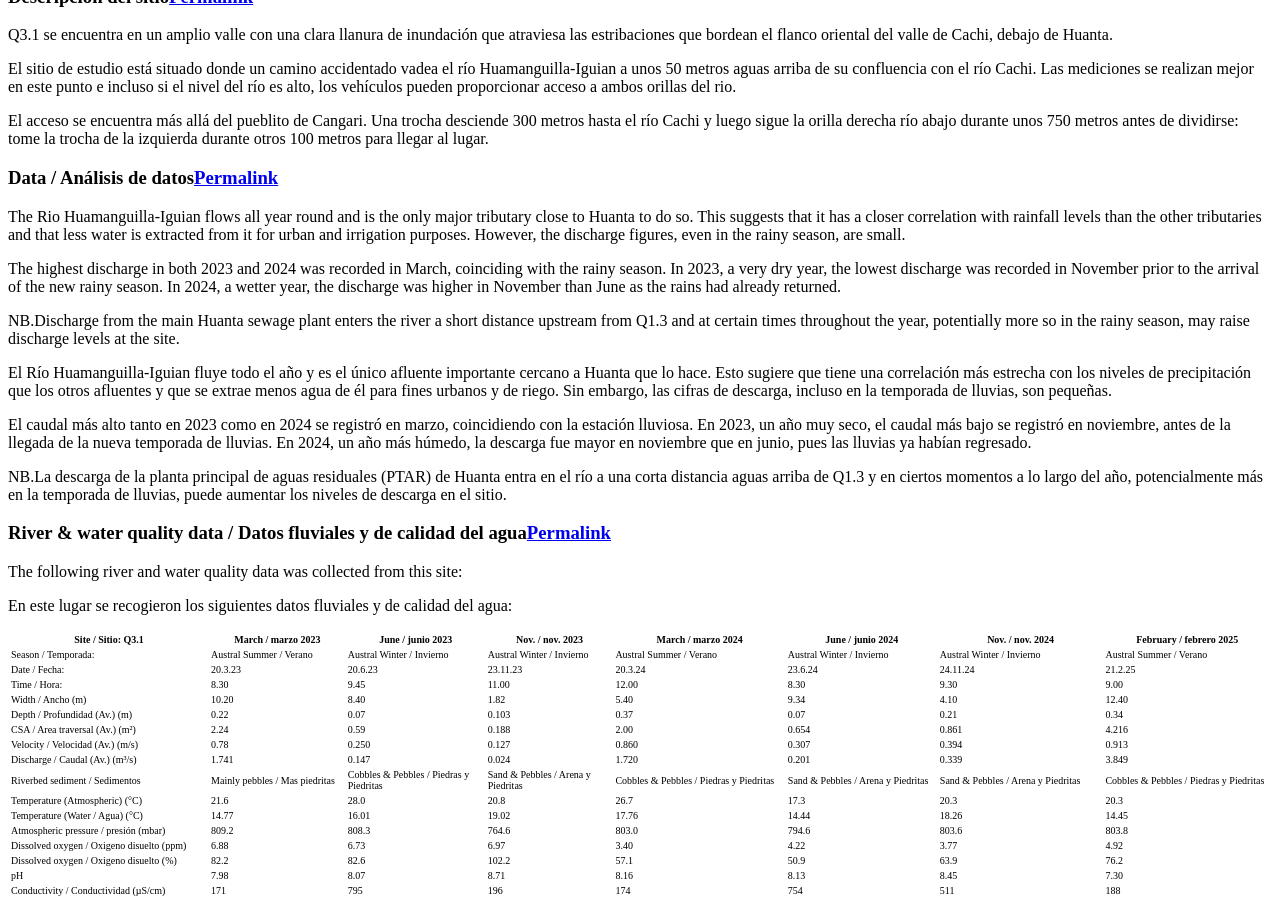
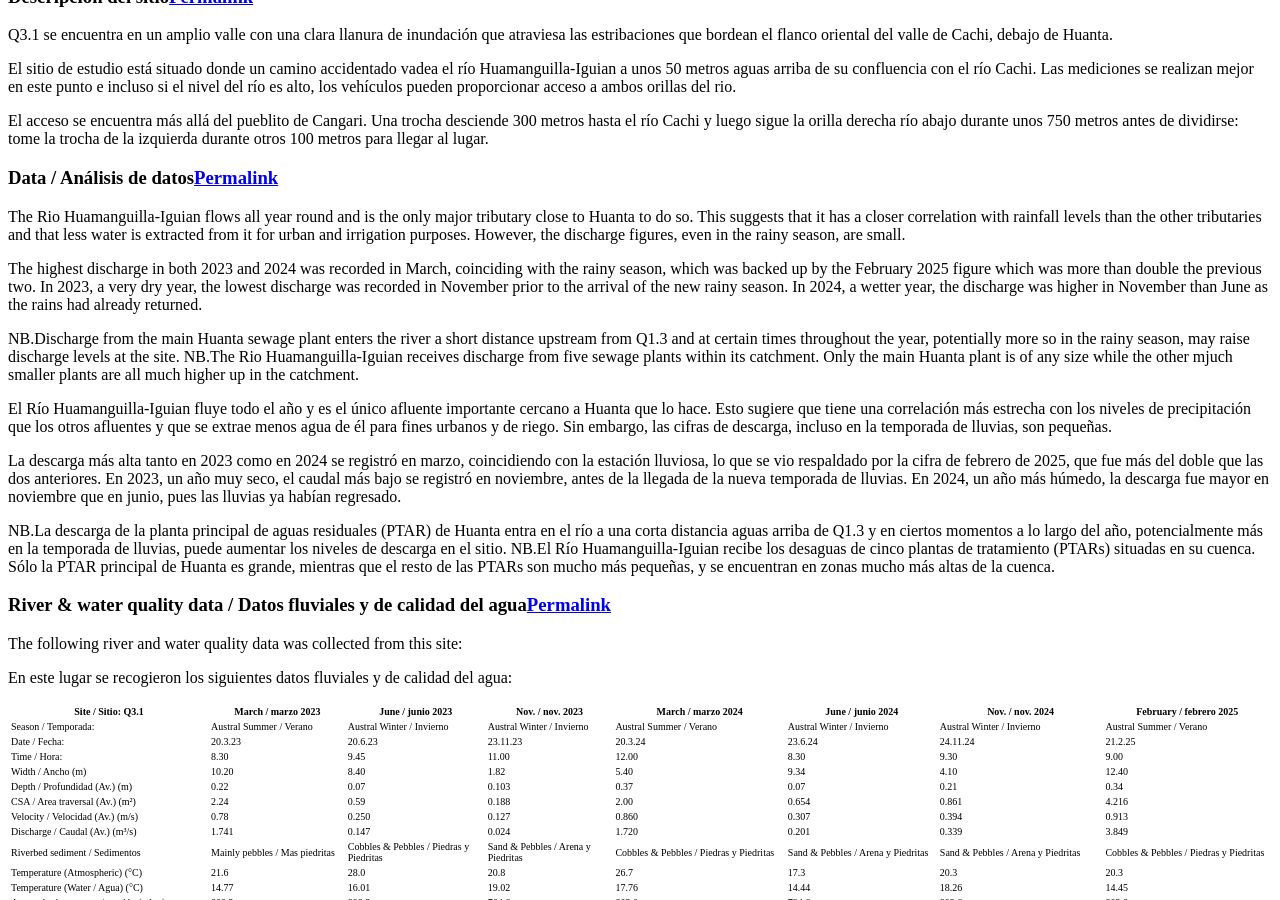
Before and after one commit to HVLepage/cavep-unah, a Jekyll site: the page built from _docs/site-network/Q3_1.md, in a window 1280 px wide and 900 px high, scrolled down 2152 px. Built offline with Jekyll 4.4.1, drawn with Linux system fonts in a browser that asks for light colours; comment, search, counter and statistics services are not loaded.

Commit message:
Update Q3_1.md

```diff
--- a/_docs/site-network/Q3_1.md
+++ b/_docs/site-network/Q3_1.md
@@ -53,16 +53,18 @@ El acceso se encuentra más allá del pueblito de Cangari. Una trocha desciende
 
 The Rio Huamanguilla-Iguian flows all year round and is the only major tributary close to Huanta to do so. This suggests that it has a closer correlation with rainfall levels than the other tributaries and that less water is extracted from it for urban and irrigation purposes. However, the discharge figures, even in the rainy season, are small.
 
-The highest discharge in both 2023 and 2024 was recorded in March, coinciding with the rainy season. In 2023, a very dry year, the lowest discharge was recorded in November prior to the arrival of the new rainy season. In 2024, a wetter year, the discharge was higher in November than June as the rains had already returned.
+The highest discharge in both 2023 and 2024 was recorded in March, coinciding with the rainy season, which was backed up by the February 2025 figure which was more than double the previous two. In 2023, a very dry year, the lowest discharge was recorded in November prior to the arrival of the new rainy season. In 2024, a wetter year, the discharge was higher in November than June as the rains had already returned.
 
 NB.Discharge from the main Huanta sewage plant enters the river a short distance upstream from Q1.3 and at certain times throughout the year, potentially more so in the rainy season, may raise discharge levels at the site.
+NB.The Rio Huamanguilla-Iguian receives discharge from five sewage plants within its catchment. Only the main Huanta plant is of any size while the other mjuch smaller plants are all much higher up in the catchment.
 
 
 El Río Huamanguilla-Iguian fluye todo el año y es el único afluente importante cercano a Huanta que lo hace. Esto sugiere que tiene una correlación más estrecha con los niveles de precipitación que los otros afluentes y que se extrae menos agua de él para fines urbanos y de riego. Sin embargo, las cifras de descarga, incluso en la temporada de lluvias, son pequeñas.
 
-El caudal más alto tanto en 2023 como en 2024 se registró en marzo, coincidiendo con la estación lluviosa. En 2023, un año muy seco, el caudal más bajo se registró en noviembre, antes de la llegada de la nueva temporada de lluvias. En 2024, un año más húmedo, la descarga fue mayor en noviembre que en junio, pues las lluvias ya habían regresado.
+La descarga más alta tanto en 2023 como en 2024 se registró en marzo, coincidiendo con la estación lluviosa, lo que se vio respaldado por la cifra de febrero de 2025, que fue más del doble que las dos anteriores. En 2023, un año muy seco, el caudal más bajo se registró en noviembre, antes de la llegada de la nueva temporada de lluvias. En 2024, un año más húmedo, la descarga fue mayor en noviembre que en junio, pues las lluvias ya habían regresado.
 
 NB.La descarga de la planta principal de aguas residuales (PTAR) de Huanta entra en el río a una corta distancia aguas arriba de Q1.3 y en ciertos momentos a lo largo del año, potencialmente más en la temporada de lluvias, puede aumentar los niveles de descarga en el sitio.
+NB.El Río Huamanguilla-Iguian recibe los desaguas de cinco plantas de tratamiento (PTARs) situadas en su cuenca. Sólo la PTAR principal de Huanta es grande, mientras que el resto de las PTARs son mucho más pequeñas, y se encuentran en zonas mucho más altas de la cuenca.
 
 
 ### River & water quality data / Datos fluviales y de calidad del agua
```
